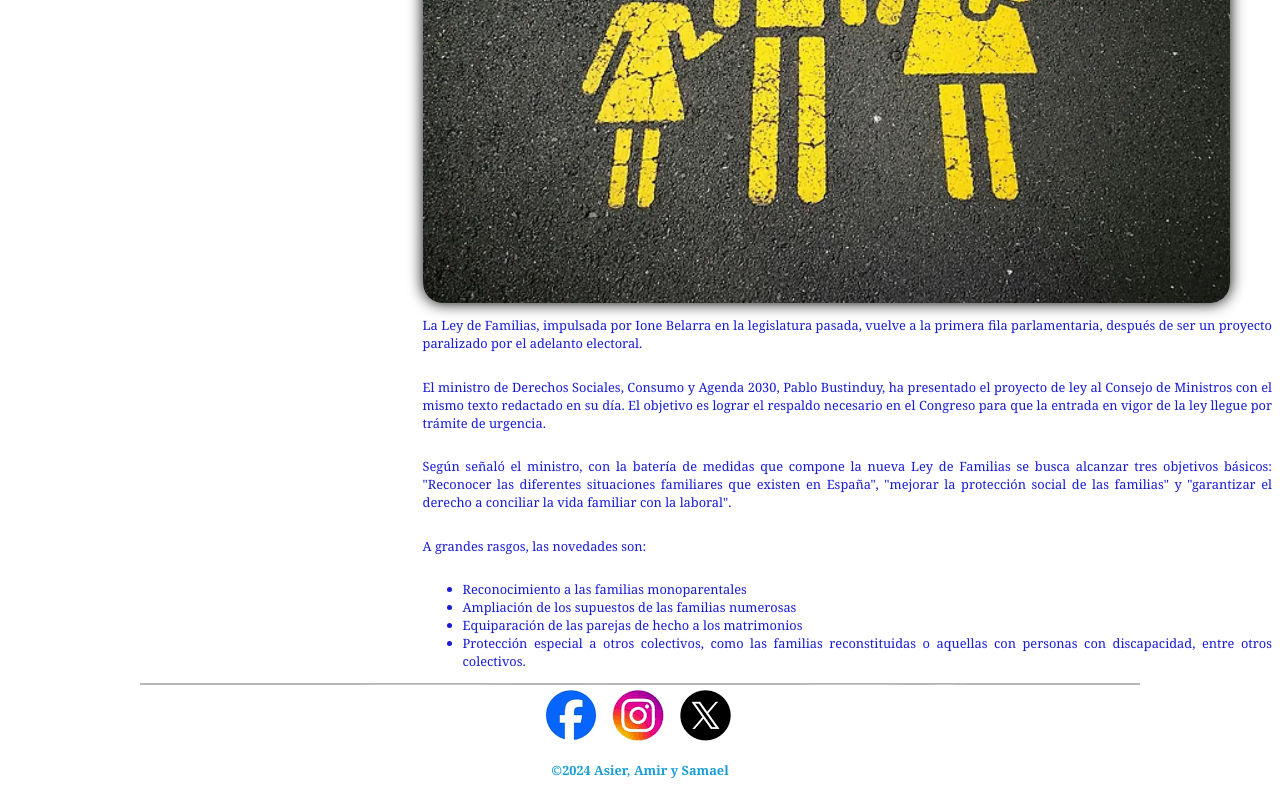
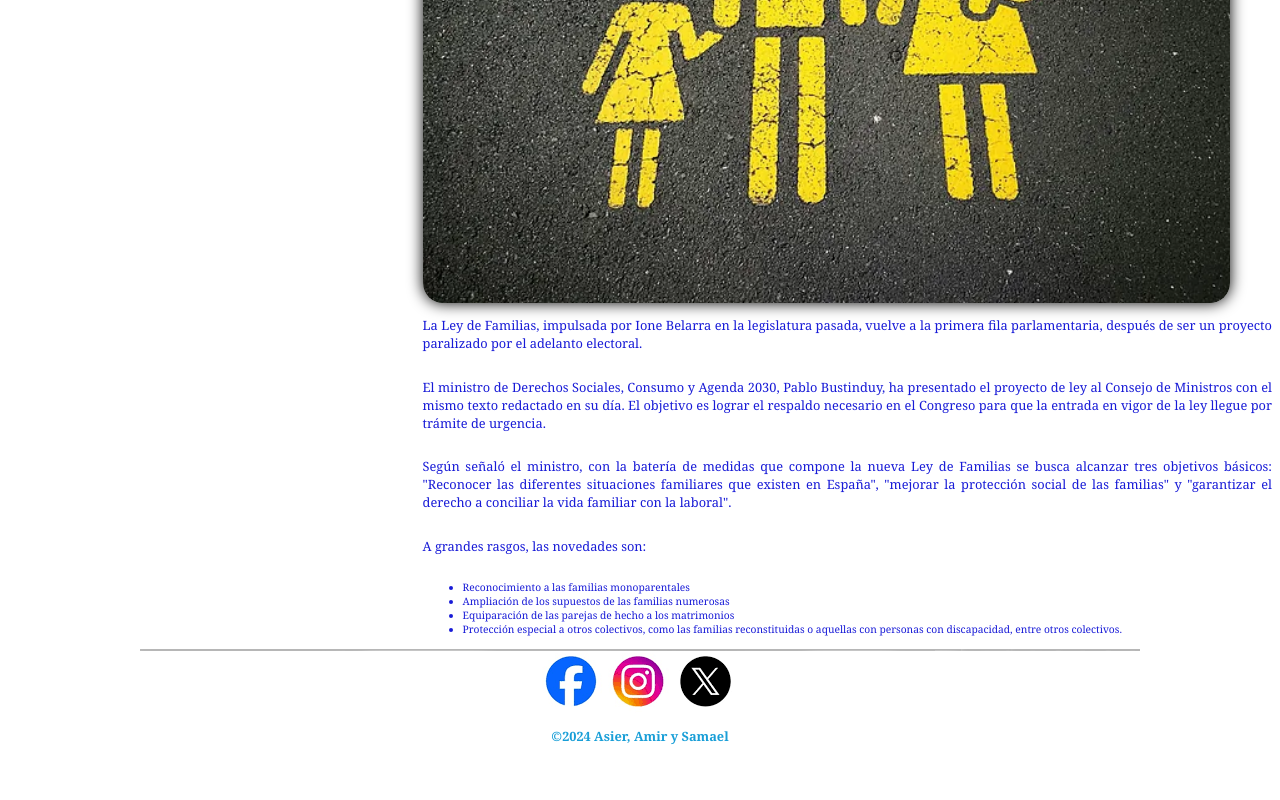
Before and after one commit to AsierAmirSamael/AsierAmirSamael.github.io, a plain HTML site: page index.html in a window 1280 px wide. Shown: the part 1422-2222 px from the top of the page. After the commit the page ends 2188 px from the top, so only its background shows below. Drawn offline with Linux system fonts and the light colour scheme.

Commit message:
Add files via upload

```diff
--- a/estilos/estilo.css
+++ b/estilos/estilo.css
@@ -34,9 +34,6 @@ p.titulos_lateral{
 	font-size:80%;
 	text-align:justify;
 }
-.texto_noticias li{
-    font-size: inherit;
-}
 .titulo_noticias{
 	color:#189ED7;
 	font-family:"Cambria";
@@ -52,9 +49,7 @@ a.enlaces_lateral{
 details{
 	margin-left:8%;
 }
-.cursor {
-    cursor: url("../imagenes/cursor.png"), auto;
-}
+
 /*CSS movil*/
 @media only screen and (max-width: 480.5px){
 	#general{
```
